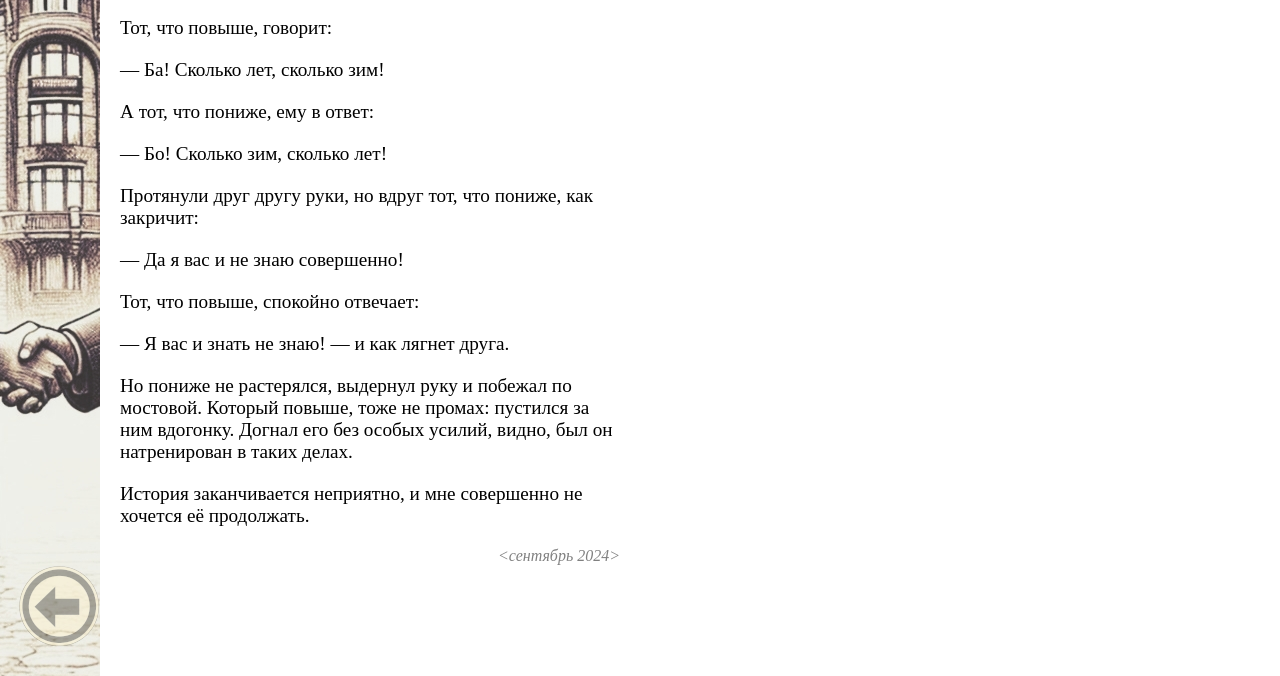
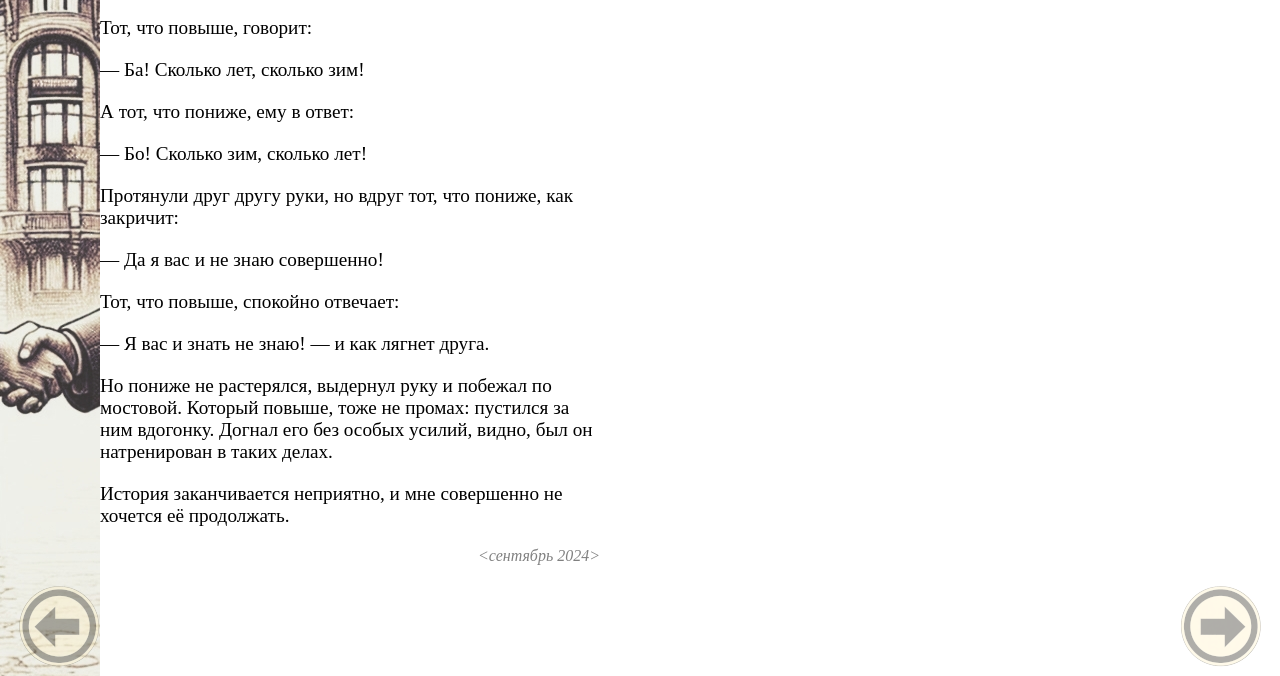
Before and after one commit to himmih/harms, a plain HTML site: page index2.html in a window 1280 px wide. Shown: the part 124-800 px from the top of the page. Drawn offline with Linux system fonts and the light colour scheme.

Commit message:
fix navigation

```diff
--- a/index2.html
+++ b/index2.html
@@ -21,9 +21,9 @@
             align-items: flex-start;
             justify-content: flex-start;
             width: 100%;
-            height: 100vh;
-            gap: 20px; /* Gap between image and text */
+	    min-height: calc(100vh - 80px);
 	    padding-right: 2px; /* Gap between text and right side */
+	    margin-bottom: 80px; /* Space for the navigation */
         }
         .image {
             width: 100;
@@ -60,12 +60,14 @@
              justify-content: space-between;
 	     align-items: center;
              position: fixed;
-             bottom: 20px; /* Position 123px from the bottom */
+	     bottom: 0; /* Stick to the bottom of the viewport */
              width: 100%;
              height: 100px;
              padding: 10px;
 	     background: transparent;
              z-index: 1000; /* Ensure it's above other content */
+             border: none; /* Remove any borders */
+             box-shadow: none; /* Remove the box-shadow */
         }
         .navigation img {
             width: 100px;
@@ -132,6 +134,8 @@
         <img src="right-arrow.png" alt="Next" class="next" onclick="navigate(1)">
     </div>
     <script>
+        const PREFIX = '/harms'; // Adjust this to your actual prefix
+
         function updateNavigation() {
             const url = window.location.pathname;
             const pageNum = parseInt(url.match(/index(\d+)\.html/)[1], 10);
@@ -146,19 +150,25 @@
                 prevButton.classList.remove('active');
             }
 
-            if (document.querySelector(`index${pageNum + 1}.html`)) {
-                nextButton.classList.add('active');
-                nextButton.onclick = () => navigate(1);
-            } else {
-                nextButton.classList.remove('active');
-            }
+            // Check if the next page exists
+            const nextPage = `${PREFIX}/index${pageNum + 1}.html`;
+            fetch(nextPage, { method: 'HEAD' })
+                .then(response => {
+                    if (response.ok) {
+                        nextButton.classList.add('active');
+                        nextButton.onclick = () => navigate(1);
+                    } else {
+                        nextButton.classList.remove('active');
+                    }
+                });
+
         }
 
         function navigate(direction) {
             const url = window.location.pathname;
             const pageNum = parseInt(url.match(/index(\d+)\.html/)[1], 10);
             const newPageNum = pageNum + direction;
-            window.location.href = `/index${newPageNum}.html`;
+            window.location.href = `${PREFIX}/index${newPageNum}.html`;
         }
 
         window.onload = updateNavigation;
--- a/index3.html
+++ b/index3.html
@@ -21,9 +21,9 @@
             align-items: flex-start;
             justify-content: flex-start;
             width: 100%;
-            height: 100vh;
-            gap: 20px; /* Gap between image and text */
+	    min-height: calc(100vh - 80px);
 	    padding-right: 2px; /* Gap between text and right side */
+	    margin-bottom: 80px; /* Space for the navigation */
         }
         .image {
             width: 100;
@@ -60,12 +60,14 @@
              justify-content: space-between;
 	     align-items: center;
              position: fixed;
-             bottom: 20px; /* Position 123px from the bottom */
+	     bottom: 0; /* Stick to the bottom of the viewport */
              width: 100%;
              height: 100px;
              padding: 10px;
 	     background: transparent;
              z-index: 1000; /* Ensure it's above other content */
+             border: none; /* Remove any borders */
+             box-shadow: none; /* Remove the box-shadow */
         }
         .navigation img {
             width: 100px;
@@ -123,6 +125,8 @@
         <img src="right-arrow.png" alt="Next" class="next" onclick="navigate(1)">
     </div>
     <script>
+        const PREFIX = '/harms'; // Adjust this to your actual prefix
+
         function updateNavigation() {
             const url = window.location.pathname;
             const pageNum = parseInt(url.match(/index(\d+)\.html/)[1], 10);
@@ -137,19 +141,25 @@
                 prevButton.classList.remove('active');
             }
 
-            if (document.querySelector(`index${pageNum + 1}.html`)) {
-                nextButton.classList.add('active');
-                nextButton.onclick = () => navigate(1);
-            } else {
-                nextButton.classList.remove('active');
-            }
+            // Check if the next page exists
+            const nextPage = `${PREFIX}/index${pageNum + 1}.html`;
+            fetch(nextPage, { method: 'HEAD' })
+                .then(response => {
+                    if (response.ok) {
+                        nextButton.classList.add('active');
+                        nextButton.onclick = () => navigate(1);
+                    } else {
+                        nextButton.classList.remove('active');
+                    }
+                });
+
         }
 
         function navigate(direction) {
             const url = window.location.pathname;
             const pageNum = parseInt(url.match(/index(\d+)\.html/)[1], 10);
             const newPageNum = pageNum + direction;
-            window.location.href = `/index${newPageNum}.html`;
+            window.location.href = `${PREFIX}/index${newPageNum}.html`;
         }
 
         window.onload = updateNavigation;
```
Also changed, not shown: index.html (+20 -10 lines), index4.html (+20 -10 lines), index5.html (+20 -10 lines).
